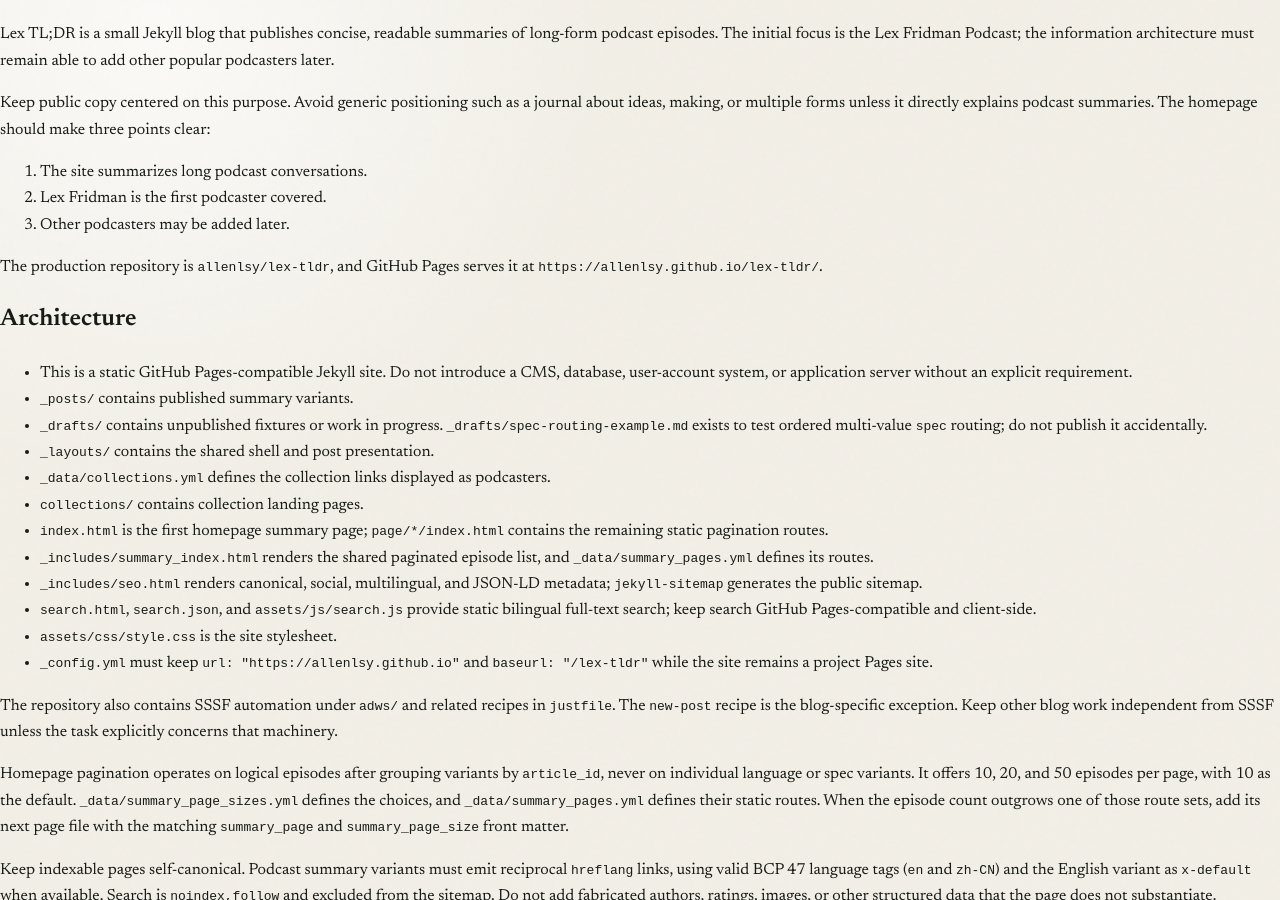
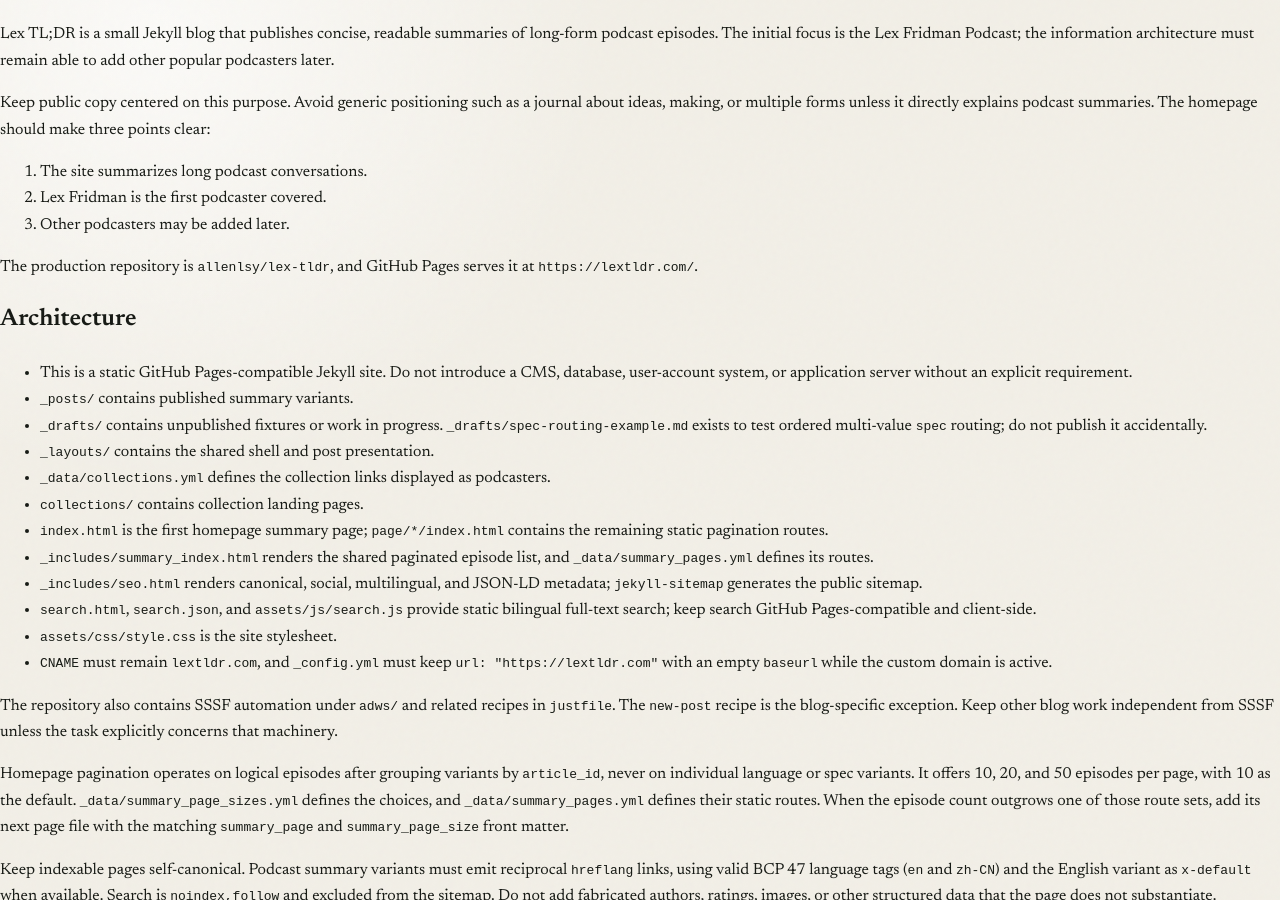
Before and after one commit to allenlsy/lex-summary, a Jekyll site: the page built from AGENTS.md, in a window 1280 px wide and 900 px high, scrolled down 291 px. Built offline with Jekyll 4.4.1, drawn with Linux system fonts in a browser that asks for light colours; our own code applies the rules of GitHub Pages for plain Markdown files; some of the changed text lies outside the part shown.

Commit message:
Use lextldr.com as production domain

```diff
--- a/AGENTS.md
+++ b/AGENTS.md
@@ -10,7 +10,7 @@
 2. Lex Fridman is the first podcaster covered.
 3. Other podcasters may be added later.
 
-The production repository is `allenlsy/lex-tldr`, and GitHub Pages serves it at `https://allenlsy.github.io/lex-tldr/`.
+The production repository is `allenlsy/lex-tldr`, and GitHub Pages serves it at `https://lextldr.com/`.
 
 ## Architecture
 
@@ -25,7 +25,7 @@
 - `_includes/seo.html` renders canonical, social, multilingual, and JSON-LD metadata; `jekyll-sitemap` generates the public sitemap.
 - `search.html`, `search.json`, and `assets/js/search.js` provide static bilingual full-text search; keep search GitHub Pages-compatible and client-side.
 - `assets/css/style.css` is the site stylesheet.
-- `_config.yml` must keep `url: "https://allenlsy.github.io"` and `baseurl: "/lex-tldr"` while the site remains a project Pages site.
+- `CNAME` must remain `lextldr.com`, and `_config.yml` must keep `url: "https://lextldr.com"` with an empty `baseurl` while the custom domain is active.
 
 The repository also contains SSSF automation under `adws/` and related recipes in `justfile`. The `new-post` recipe is the blog-specific exception. Keep other blog work independent from SSSF unless the task explicitly concerns that machinery.
 
@@ -88,7 +88,7 @@
 - Do not describe summaries as unrelated articles or generic ideas in prominent UI copy.
 - Keep the editorial visual theme and its responsive behavior unless redesign is requested.
 - Preserve accessible navigation, semantic headings, visible focus states, and readable English and Chinese typography.
-- Use Jekyll's `relative_url` for internal links so the `/lex-tldr` base path works locally and on GitHub Pages.
+- Use Jekyll's `relative_url` for internal links so routes work locally and at the production domain root.
 
 ## Local commands
 
@@ -147,7 +147,7 @@
 6. Stage only intended files. Do not use broad staging when unrelated files exist.
 7. Commit and push only when the user requests publication.
 
-Pushing `main` triggers GitHub Pages. After publishing, verify the Pages workflow succeeds and confirm the changed routes at `https://allenlsy.github.io/lex-tldr/`.
+Pushing `main` triggers GitHub Pages. After publishing, verify the Pages workflow succeeds and confirm the changed routes at `https://lextldr.com/`.
 
 ## Repository hygiene
 
--- a/_config.yml
+++ b/_config.yml
@@ -1,7 +1,7 @@
 title: Lex TL;DR
 description: Concise summaries of one-hour-plus interviews from leading podcasters, led by the Lex Fridman Podcast, with more podcasters to come.
-url: "https://allenlsy.github.io"
-baseurl: "/lex-tldr"
+url: "https://lextldr.com"
+baseurl: ""
 lang: en
 markdown: kramdown
 permalink: /:categories/:title/
```
Also changed, not shown: tests/seo_test.rb (+10 -10 lines), README.md, 1 other file.
